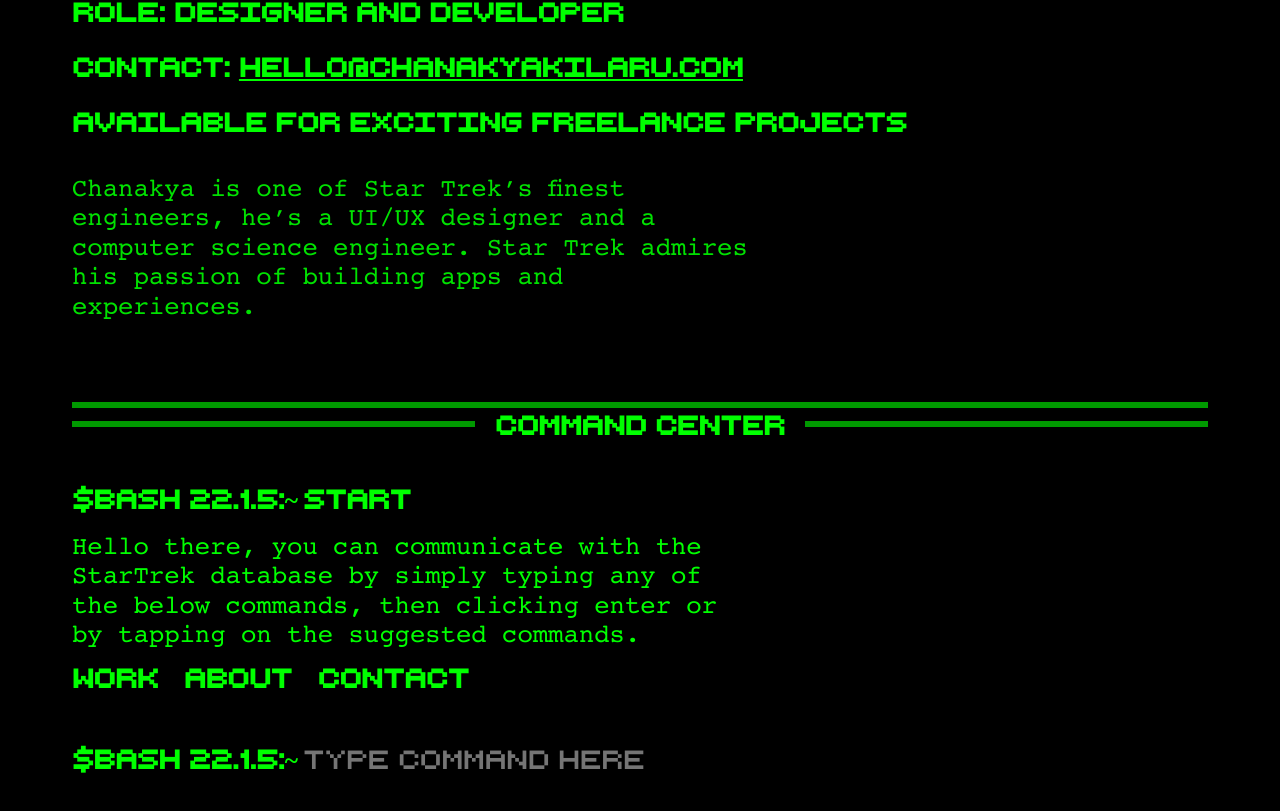
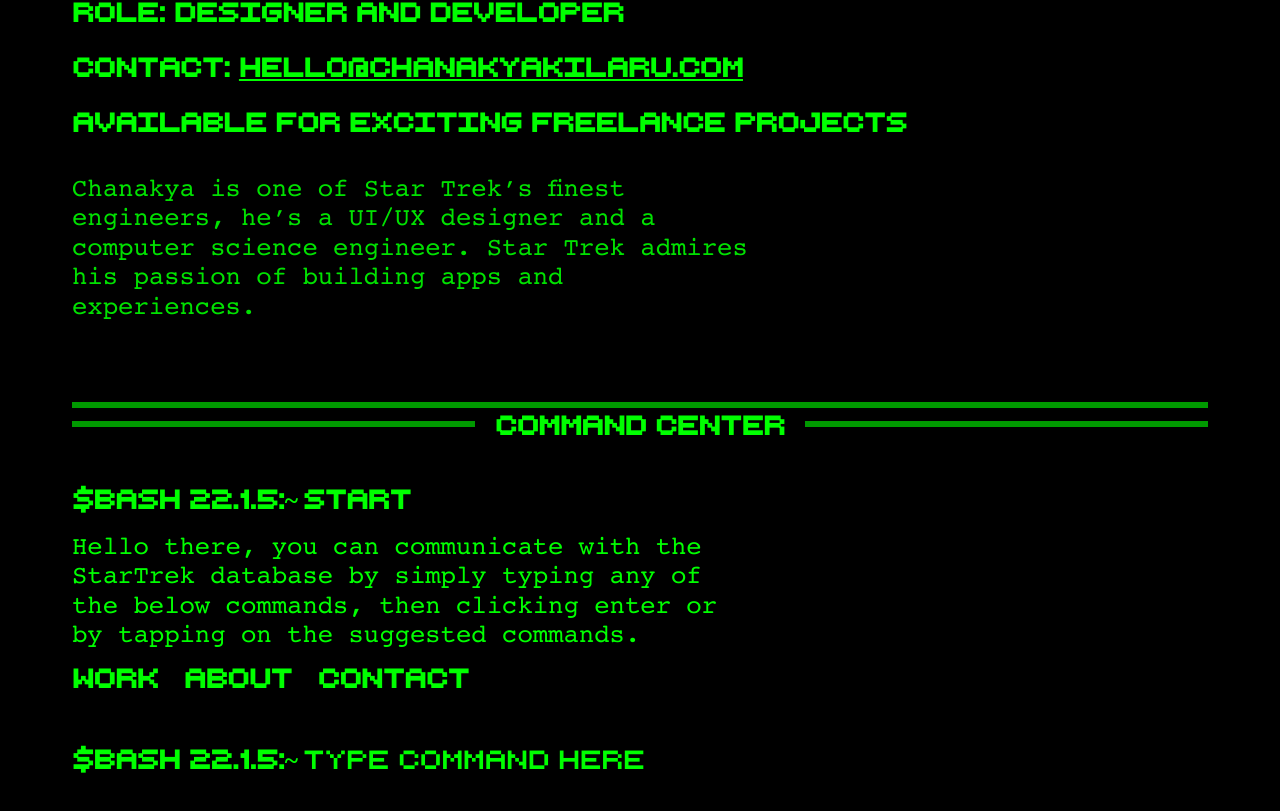
Before and after one commit to Chanakya888/Chanakya-Kilaru-Portfolio, a React (Create React App) app: page / in a window 1280 px wide. Shown: the part 221-1032 px from the top of the page. Built offline with nearby package versions, Linux system fonts and the light colour scheme.

Commit message:
Placeholder css for edge, safari

```diff
--- a/src/Css/index.css
+++ b/src/Css/index.css
@@ -84,6 +84,11 @@
   line-height: 2.4vh;
   max-width: 90%;
 }
+::placeholder {
+  /* Chrome, Firefox, Opera, Safari 10.1+ */
+  color: #00ff00;
+  opacity: 1; /* Firefox */
+}
 p {
   margin: 0;
   width: 90%;
```
Also changed, not shown: public/index.html (line endings or trailing spaces).
